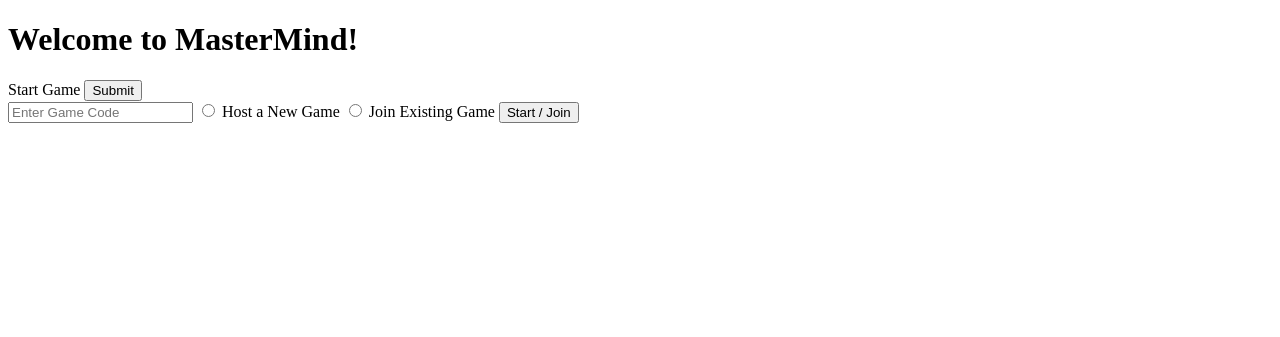
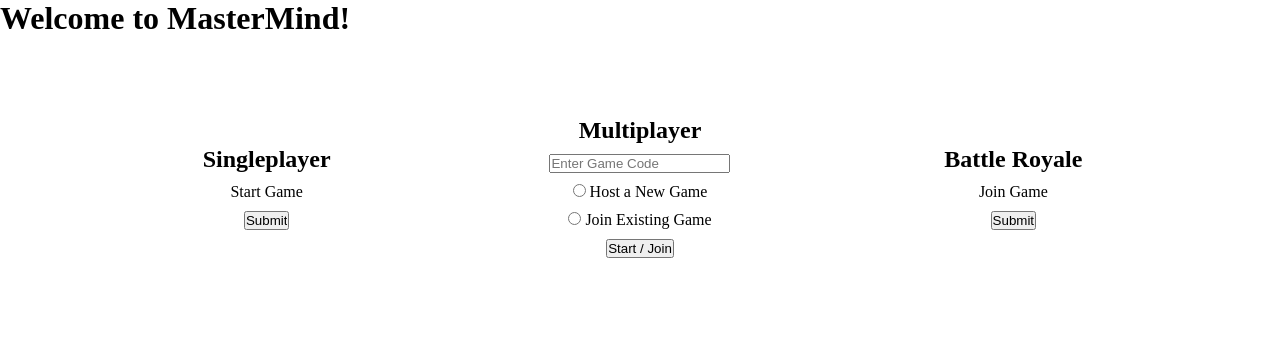
Before and after one commit to franciscobortega/mastermind, a Flask app: page / in a window 1280 px wide. Shown: the top 337 px of the page. Run offline with Flask 3, Linux system fonts and the light colour scheme.

Commit message:
Added basic styling for game options on homepage

```diff
--- a/static/css/styles.css
+++ b/static/css/styles.css
@@ -1 +1,19 @@
-/* styling for mastermind */
+* {
+  margin: 0;
+  padding: 0;
+  box-sizing: border-box;
+}
+
+.game-options {
+  display: grid;
+  grid-template-columns: 1fr 1fr 1fr;
+  padding: 80px;
+}
+
+.game-options form {
+  display: flex;
+  flex-direction: column;
+  justify-content: center;
+  align-items: center;
+  gap: 10px;
+}
--- a/templates/base.html
+++ b/templates/base.html
@@ -2,6 +2,10 @@
 <html>
   <head>
     <title>{% block title %}TITLE GOES HERE{% endblock %}</title>
+    <link
+      rel="stylesheet"
+      href="{{url_for('static', filename='css/styles.css')}}"
+    />
   </head>
   <body>
     {% block content %}BODY CONTENT GOES HERE{% endblock %}
--- a/templates/index.html
+++ b/templates/index.html
@@ -1,12 +1,15 @@
 {% extends 'base.html' %} {% block title %}MasterMind - Home{% endblock %} {%
 block content %}
 <h1>Welcome to MasterMind!</h1>
+<div class="game-options">
   <form action="/start_single">
+    <h2>Singleplayer</h2>
     <label>Start Game</label>
     <input type="submit" />
   </form>
 
   <form id="join-multi-form">
+    <h2>Multiplayer</h2>
     <!-- Input for game code -->
     <input
       type="text"
@@ -16,13 +19,24 @@ block content %}
     />
 
     <!-- Options to host or join game-->
+    <label for="host-game">
       <input type="radio" id="host-game" name="game-option" value="host" />
-  <label for="host-game">Host a New Game</label>
+      Host a New Game
+    </label>
+    <label for="join-game">
       <input type="radio" id="join-game" name="game-option" value="join" />
-  <label for="join-game">Join Existing Game</label>
+      Join Existing Game
+    </label>
 
     <button type="submit">Start / Join</button>
   </form>
 
+  <form id="join-battle-form">
+    <h2>Battle Royale</h2>
+    <label>Join Game</label>
+    <input type="submit" />
+  </form>
+</div>
+
 <script src="static/js/app.js"></script>
 {% endblock %}
```
Lines whose indentation alone changed are shown as unchanged.
